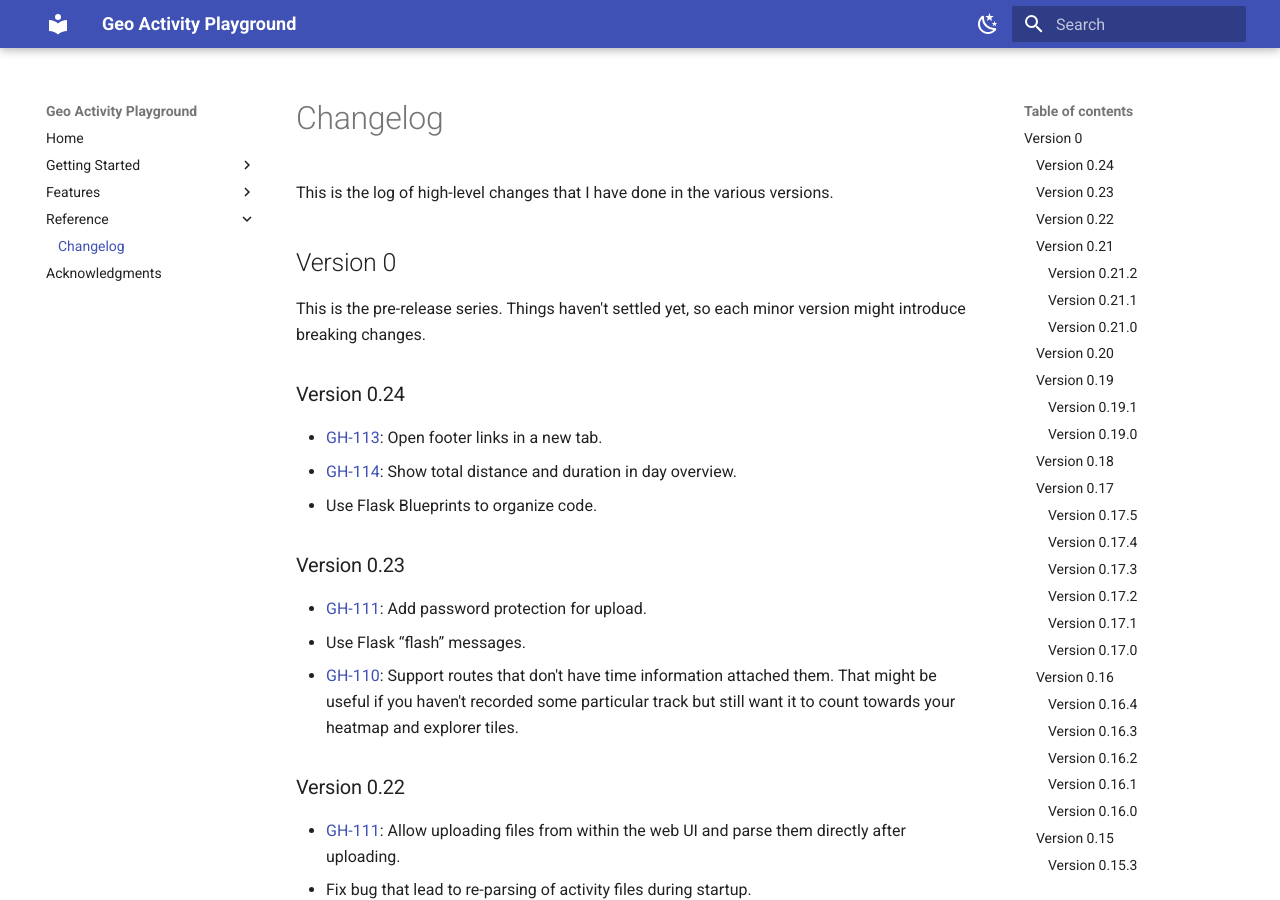
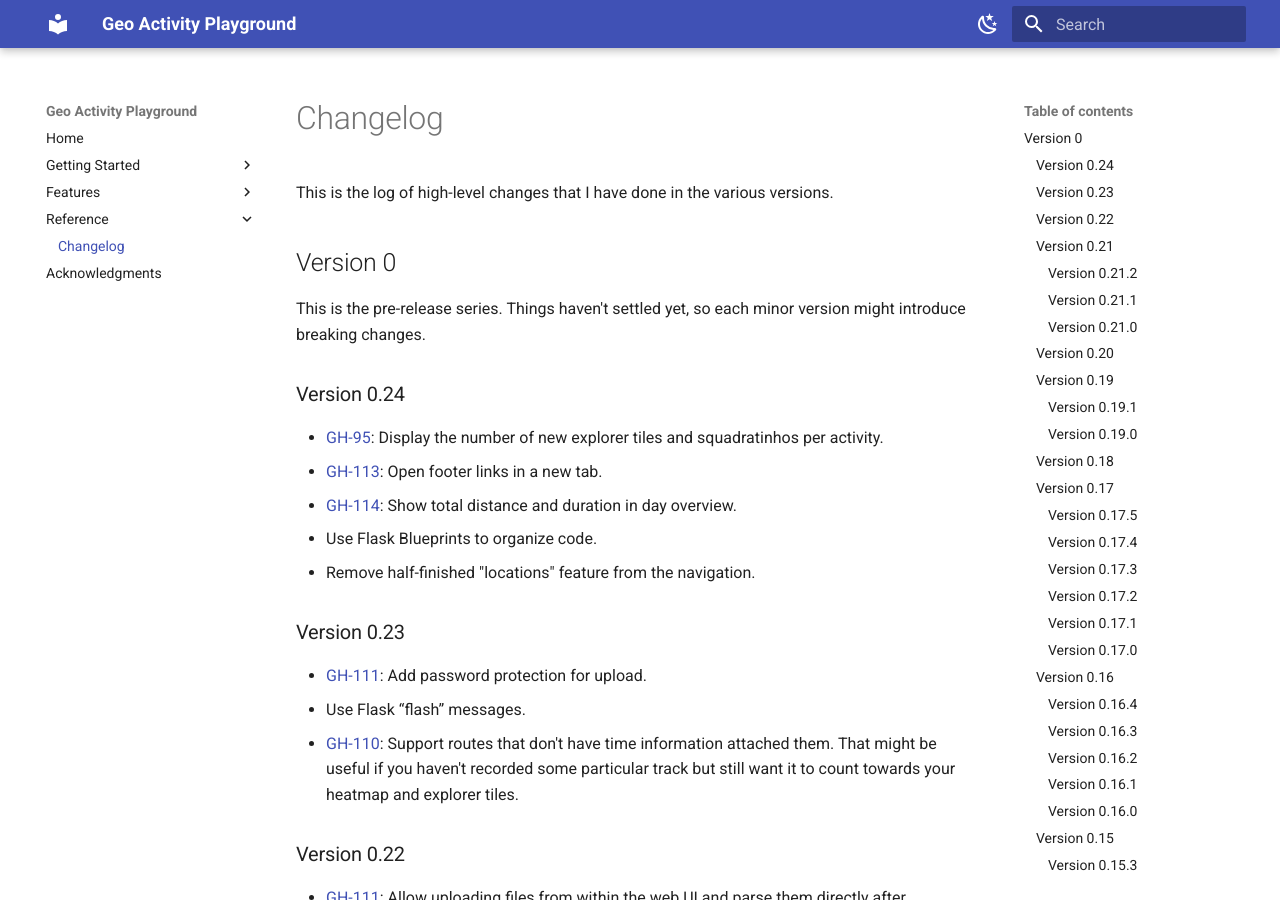
Before and after one commit to martin-ueding/geo-activity-playground, an MkDocs documentation site: the page built from docs/reference/changelog.md, in a window 1280 px wide and 900 px high. Built offline with MkDocs 1.6.1 and Material for MkDocs 9.7.7, drawn with Linux system fonts in a browser that asks for light colours.

Commit message:
Changelog entry

```diff
--- a/docs/reference/changelog.md
+++ b/docs/reference/changelog.md
@@ -8,9 +8,11 @@ This is the pre-release series. Things haven't settled yet, so each minor versio
 
 ### Version 0.24
 
+- [GH-95](https://github.com/martin-ueding/geo-activity-playground/issues/05): Display the number of new explorer tiles and squadratinhos per activity.
 - [GH-113](https://github.com/martin-ueding/geo-activity-playground/pull/113): Open footer links in a new tab.
 - [GH-114](https://github.com/martin-ueding/geo-activity-playground/issues/114): Show total distance and duration in day overview.
 - Use Flask Blueprints to organize code.
+- Remove half-finished "locations" feature from the navigation.
 
 ### Version 0.23
 
```
